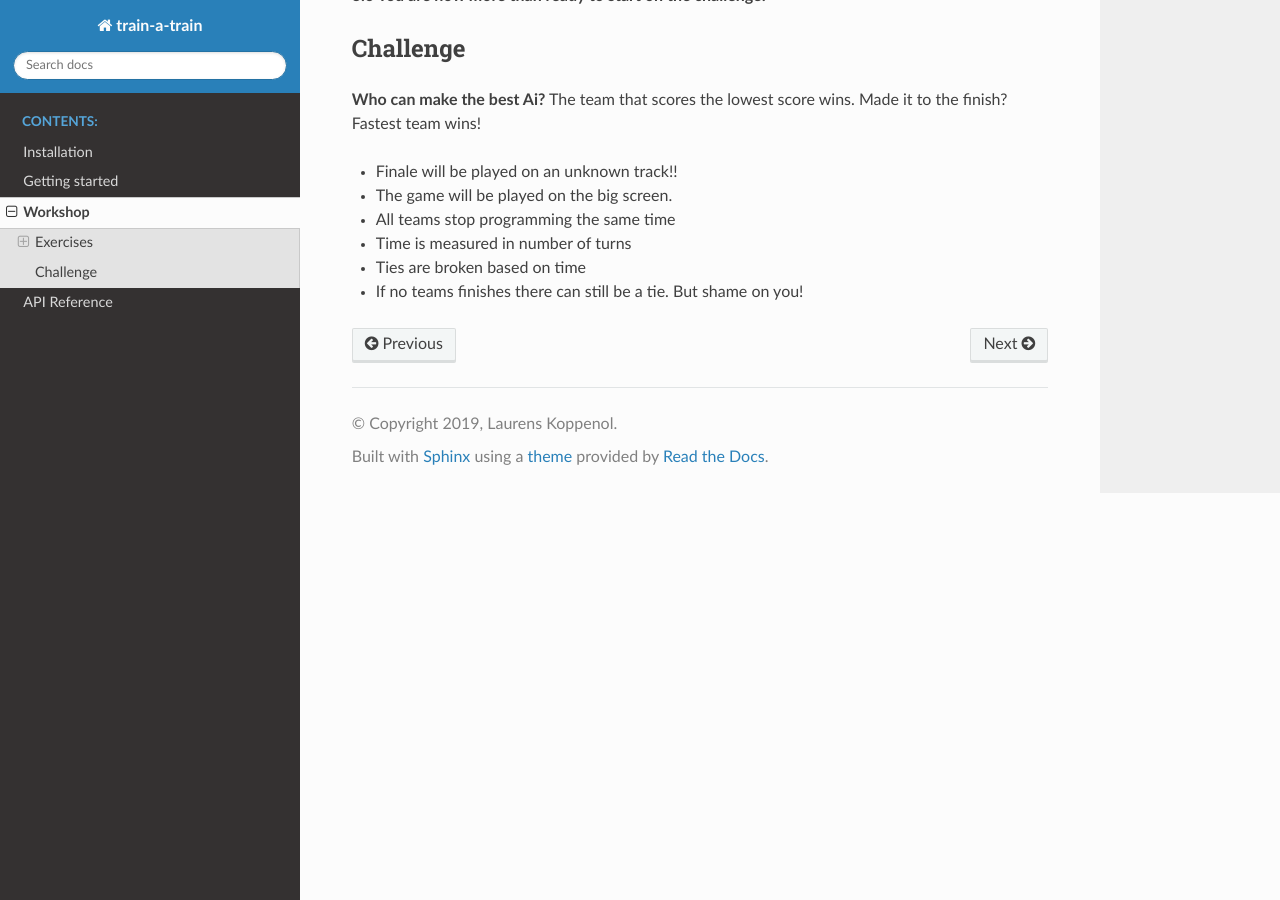
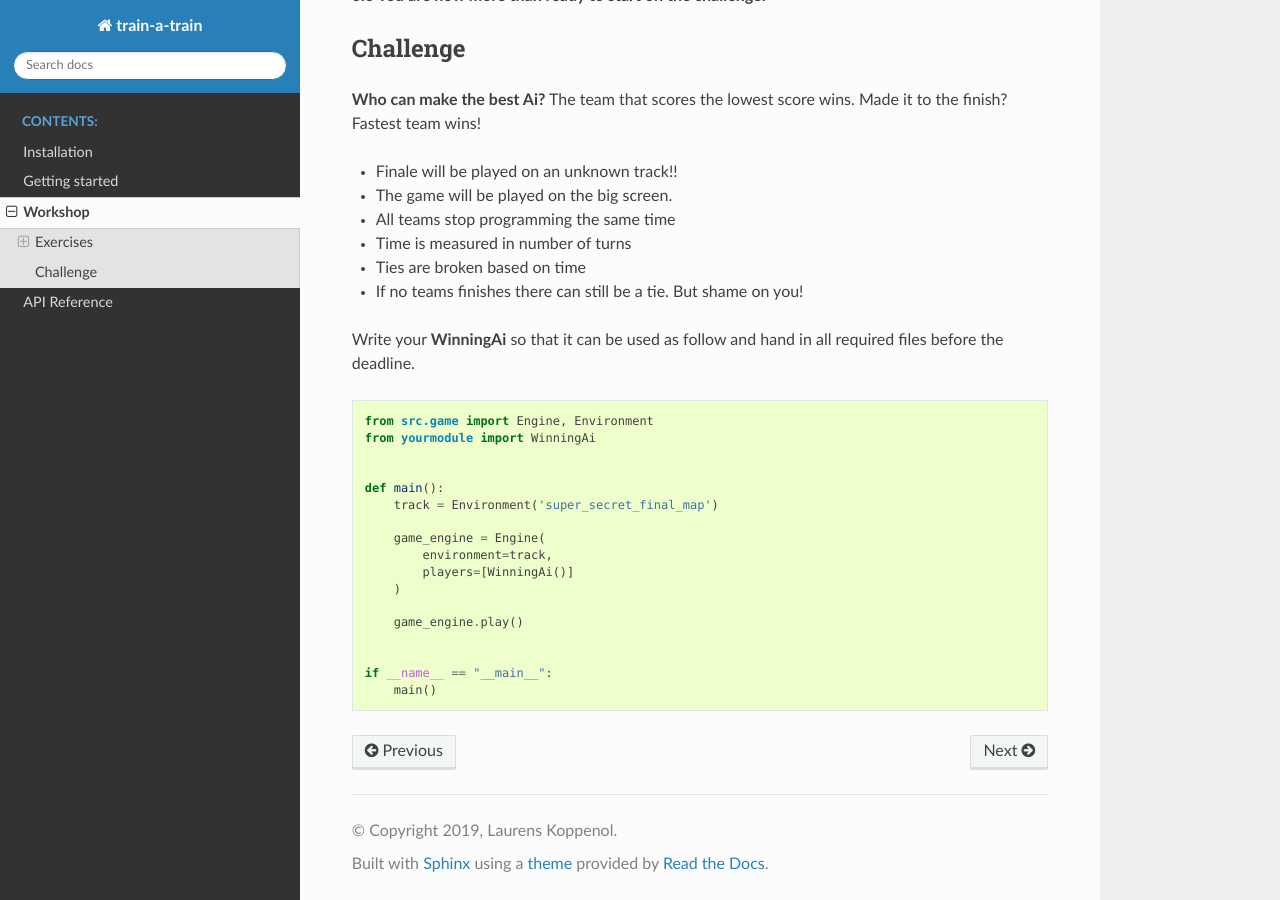
Before and after one commit to lkoppenol/train-a-train, a Sphinx documentation site: the page built from docs/source/workshop.rst, in a window 1280 px wide and 900 px high, scrolled down 1198 px. Built offline with Sphinx 7.4.7 and the Read the Docs theme 2.0.0, drawn with Linux system fonts in a browser that asks for light colours.

Commit message:
handin instructions

```diff
--- a/docs/source/workshop.rst
+++ b/docs/source/workshop.rst
@@ -61,3 +61,26 @@ Challenge
 - Time is measured in number of turns
 - Ties are broken based on time
 - If no teams finishes there can still be a tie. But shame on you!
+
+
+Write your **WinningAi** so that it can be used as follow and hand in all required files before the deadline.
+
+.. code-block:: python
+
+    from src.game import Engine, Environment
+    from yourmodule import WinningAi
+
+
+    def main():
+        track = Environment('super_secret_final_map')
+
+        game_engine = Engine(
+            environment=track,
+            players=[WinningAi()]
+        )
+
+        game_engine.play()
+
+
+    if __name__ == "__main__":
+        main()
```
